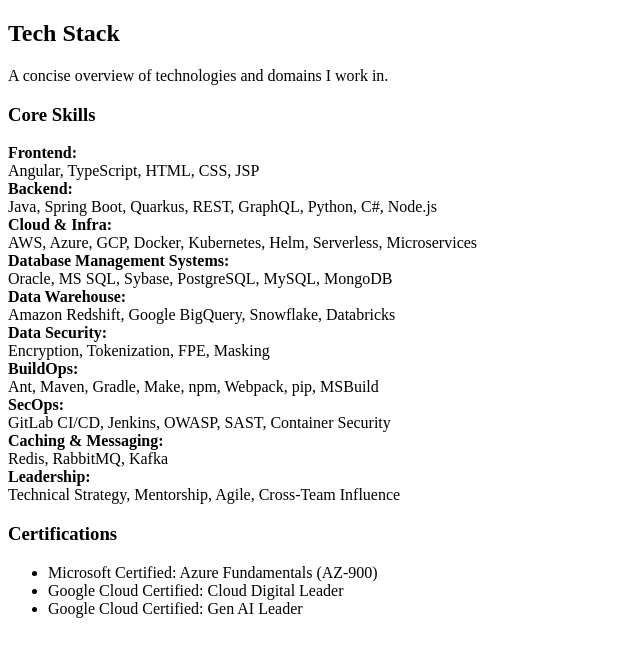
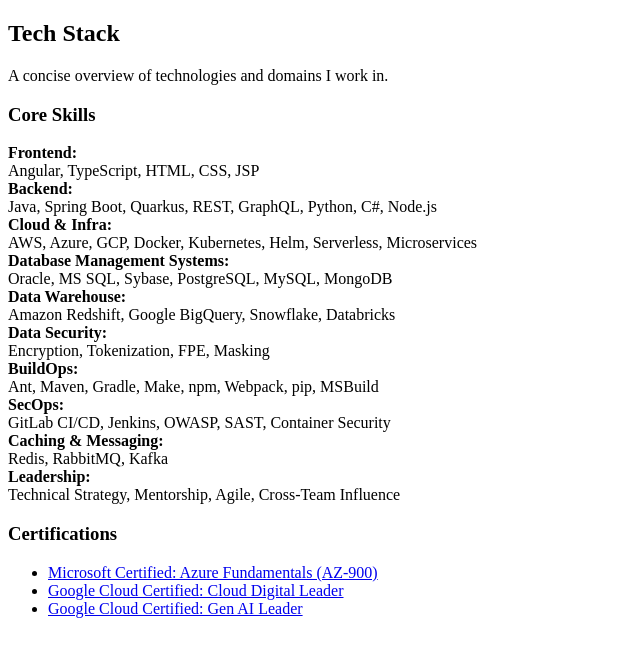
Before and after one commit to avula-sudheer/portfolio, a Next.js app: page /tech-stack in a window 1280 px wide. Shown: the top 656 px of the page, without its empty margins (0-640 px from the left). Built offline with nearby package versions, Linux system fonts and the light colour scheme.

Commit message:
add credly links to the certifications

```diff
--- a/data/resume.ts
+++ b/data/resume.ts
@@ -87,7 +87,20 @@
       bullets: ['Built UI features and managed XML-based configuration tooling.'],
     },
   ],
-  certifications: ['Microsoft Certified: Azure Fundamentals (AZ-900)', 'Google Cloud Certified: Cloud Digital Leader', 'Google Cloud Certified: Gen AI Leader'],
+  certifications: [
+    {
+      name: 'Microsoft Certified: Azure Fundamentals (AZ-900)',
+      credly: 'https://www.credly.com/badges/5ef701ef-8c74-470f-99ec-6d368bc22ae1',
+    },
+    {
+      name: 'Google Cloud Certified: Cloud Digital Leader',
+      credly: 'https://www.credly.com/badges/c7ef2770-3ee8-4a5b-a719-6721b943af77',
+    },
+    {
+      name: 'Google Cloud Certified: Gen AI Leader',
+      credly: 'https://www.credly.com/badges/56c833ce-9da3-4cff-bce1-285379131f4a',
+    },
+  ],
   education: { school: 'University of Madras', degree: 'B.E. in Computer Science', start: 'Oct 1999', end: 'Nov 2003' },
   awards: [
     {
--- a/pages/tech-stack.tsx
+++ b/pages/tech-stack.tsx
@@ -55,8 +55,21 @@
 
       <h3 className="mt-6 text-lg font-semibold">Certifications</h3>
       <ul className="mt-2 list-disc list-inside secondary-text">
-        {resume.certifications.map((c) => (
-          <li key={c}>{c}</li>
+        {resume.certifications.map((cert) => (
+          <li key={cert.name}>
+            {cert.credly ? (
+              <a
+                href={cert.credly}
+                target="_blank"
+                rel="noopener noreferrer"
+                className="text-blue-600 dark:text-blue-400 hover:underline hover:text-blue-700 dark:hover:text-blue-300 transition-colors font-medium"
+              >
+                {cert.name}
+              </a>
+            ) : (
+              cert.name
+            )}
+          </li>
         ))}
       </ul>
     </section>
```
